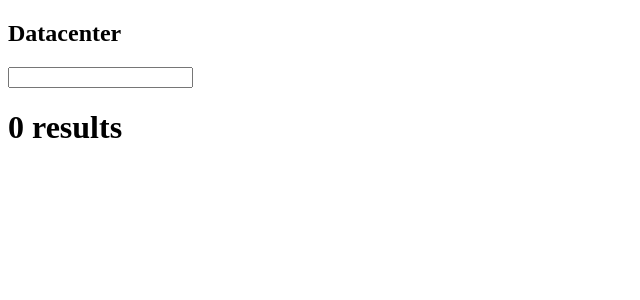
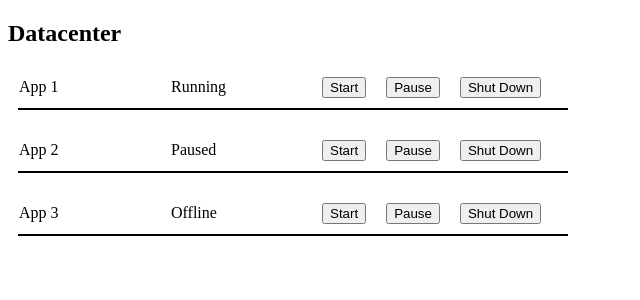
Before and after one commit to bbkregmi/angular-best-practices, an Angular app: page / in a window 1280 px wide. Shown: the top 300 px of the page, without its empty margins (0-640 px from the left). Built offline with nearby package versions, Linux system fonts and the light colour scheme.

Commit message:
Created app without onPush

```diff
--- a/src/app/app.component.css
+++ b/src/app/app.component.css
@@ -0,0 +1,18 @@
+td {
+  width: 150px;
+}
+
+button {
+  margin-right: 20px;
+}
+
+.separator {
+  border: 1px solid;
+  margin-top: 10px;
+  margin-bottom: 10px;
+}
+
+.application-table {
+  width: 550px;
+  padding: 10px;
+}
--- a/src/app/app.component.html
+++ b/src/app/app.component.html
@@ -1,4 +1,18 @@
 <!--The content below is only a placeholder and can be replaced.-->
 <div>
-  <app-datacenter></app-datacenter>
+    <div *ngIf="testType === TestType.CHANGE_DETECTION">
+        <app-datacenter></app-datacenter>
+    </div>
+
+  <div *ngIf="testType === TestType.ASYNC_CHANGE">
+    <app-async></app-async>
+  </div>
+
+  <div *ngIf="testType === TestType.PIPE_CHANGE">
+    <app-user></app-user>
+  </div>
+
+  <div *ngIf="testType === TestType.SMART_DUMB_COMPONENT">
+    <app-search></app-search>
+  </div>
 </div>
--- a/src/app/app.component.ts
+++ b/src/app/app.component.ts
@@ -1,4 +1,11 @@
-import { Component, OnInit } from '@angular/core';
+import { Component } from '@angular/core';
+
+enum TestType {
+  CHANGE_DETECTION,
+  ASYNC_CHANGE,
+  PIPE_CHANGE,
+  SMART_DUMB_COMPONENT
+};
 
 @Component({
   selector: 'app-root',
@@ -6,5 +13,6 @@ import { Component, OnInit } from '@angular/core';
   styleUrls: ['./app.component.css']
 })
 export class AppComponent {
-  title = 'test-app';
+  testType = TestType.CHANGE_DETECTION;
+  TestType = TestType;
 }
--- a/src/app/change-detection/change-detection.module.ts
+++ b/src/app/change-detection/change-detection.module.ts
@@ -33,7 +33,10 @@ import { SearchResultListComponent } from './application-smart-dumb-component/se
     SearchService,
   ],
   exports: [
-    DatacenterComponent
+    DatacenterComponent,
+    ApplicationAsyncComponent,
+    ResultsComponent,
+    UserComponent
   ]
 })
 export class ChangeDetectionModule {}
--- a/src/app/change-detection/on-push-strategy/application-component/application.component.html
+++ b/src/app/change-detection/on-push-strategy/application-component/application.component.html
@@ -1,3 +1,4 @@
-<p>{{check()}}</p>
-<p>{{application.name}}</p>
-<app-status-icon [status]="getApplicationStatus()"></app-status-icon>
+{{check()}}
+
+<td>{{application.name}}</td>
+<td><app-status-icon [status]="getApplicationStatus()"></app-status-icon></td>
--- a/src/app/change-detection/on-push-strategy/application-component/application.component.ts
+++ b/src/app/change-detection/on-push-strategy/application-component/application.component.ts
@@ -1,11 +1,10 @@
 import { Input, Component } from '@angular/core';
 import { Application } from '../../models/application.model';
-import { ChangeDetectionStrategy } from '@angular/core';
 
 @Component({
   selector: 'app-application',
   templateUrl: './application.component.html',
-  changeDetection: ChangeDetectionStrategy.OnPush
+  styleUrls: ['../../../app.component.css']
 })
 export class ApplicationComponent {
   @Input() application: Application;
--- a/src/app/change-detection/on-push-strategy/datacenter-component/datacenter.component.html
+++ b/src/app/change-detection/on-push-strategy/datacenter-component/datacenter.component.html
@@ -1,20 +1,11 @@
 <h2>Datacenter</h2>
-<div *ngIf="testType === TestType.CHANGE_DETECTION">
+<div>
   <p>{{ check() }}</p>
-  <div *ngFor="let application of applications; trackBy: application?.id">
+  <div *ngFor="let application of applications; trackBy: application?.id" class="application-table">
     <app-application [application]="application"></app-application>
+    <button (click)="onStart(application)">Start</button>
+    <button (click)="onPause(application)">Pause</button>
+    <button (click)="onShutDown(application)">Shut Down</button>
+    <div class="separator"></div>
   </div>
-  <button (click)="changeStatus()">Go Offline</button>
 </div>
-
-<div *ngIf="testType === TestType.ASYNC_CHANGE">
-  <app-async></app-async>
-</div>
-
-<div *ngIf="testType === TestType.PIPE_CHANGE">
-  <app-user></app-user>
-</div>
-
-<div *ngIf="testType === TestType.SMART_DUMB_COMPONENT">
-  <app-search></app-search>
-</div>
--- a/src/app/change-detection/on-push-strategy/datacenter-component/datacenter.component.ts
+++ b/src/app/change-detection/on-push-strategy/datacenter-component/datacenter.component.ts
@@ -1,16 +1,12 @@
 import { Component } from '@angular/core';
 import { Application, ApplicationStatus } from '../../models/application.model';
 
-enum TestType {
-  CHANGE_DETECTION,
-  ASYNC_CHANGE,
-  PIPE_CHANGE,
-  SMART_DUMB_COMPONENT
-};
+
 
 @Component({
   selector: 'app-datacenter',
-  templateUrl: './datacenter.component.html'
+  templateUrl: './datacenter.component.html',
+  styleUrls: ['../../../app.component.css']
 })
 export class DatacenterComponent {
   applications: Array<Application> = [
@@ -32,14 +28,21 @@ export class DatacenterComponent {
   ];
 
   status: ApplicationStatus;
-  testType = TestType.SMART_DUMB_COMPONENT;
-  TestType = TestType;
+
 
   check() {
     console.log('Datacenter view checked');
   }
 
-  changeStatus() {
-    this.applications[0] = {...this.applications[0], status: ApplicationStatus.OFFLINE };
+  onStart(application: Application) {
+    application.status = ApplicationStatus.RUNNING;
+  }
+
+  onPause(application: Application) {
+    application.status = ApplicationStatus.PAUSED;
+  }
+
+  onShutDown(application: Application) {
+    application.status = ApplicationStatus.OFFLINE;
   }
 }
--- a/src/app/change-detection/on-push-strategy/status-icon-component/status-icon.component.html
+++ b/src/app/change-detection/on-push-strategy/status-icon-component/status-icon.component.html
@@ -1,2 +1,2 @@
-<p>{{check()}}</p>
-<p>{{statusText}}</p>
+{{check()}}
+{{statusText}}
--- a/src/app/change-detection/on-push-strategy/status-icon-component/status-icon.component.ts
+++ b/src/app/change-detection/on-push-strategy/status-icon-component/status-icon.component.ts
@@ -1,10 +1,10 @@
-import { Input, Component, OnChanges, ChangeDetectionStrategy } from '@angular/core';
+import { Input, Component, OnChanges } from '@angular/core';
 import { ApplicationStatus } from '../../models/application.model';
 
 @Component({
   selector: 'app-status-icon',
   templateUrl: './status-icon.component.html',
-  changeDetection: ChangeDetectionStrategy.OnPush
+  styleUrls: ['../../../app.component.css']
 })
 export class StatusIconComponent implements OnChanges {
   @Input() status: ApplicationStatus;
--- a/src/main.ts
+++ b/src/main.ts
@@ -6,6 +6,8 @@ import { environment } from './environments/environment';
 
 if (environment.production) {
   enableProdMode();
+} else {
+  enableProdMode();
 }
 
 platformBrowserDynamic().bootstrapModule(AppModule)
```
